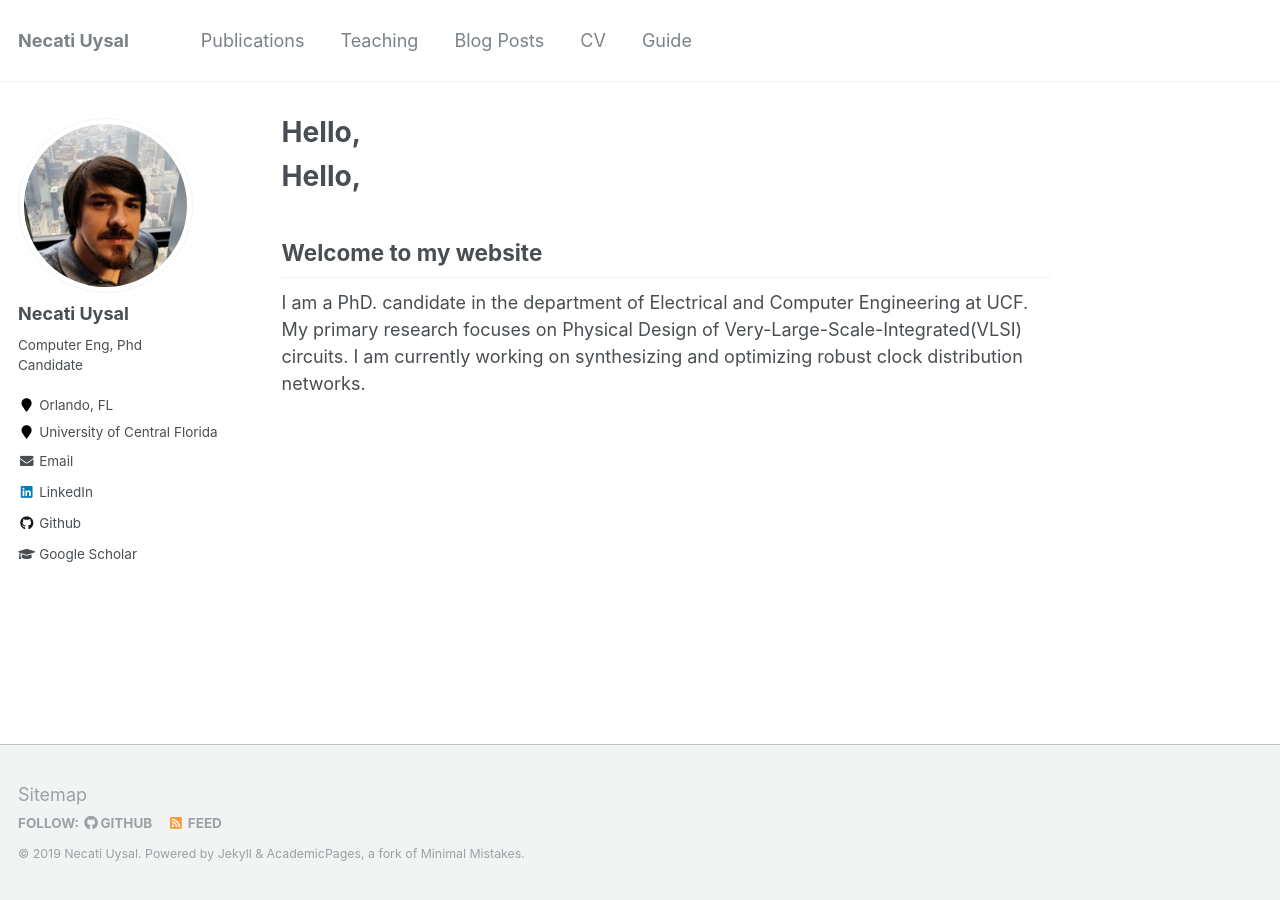
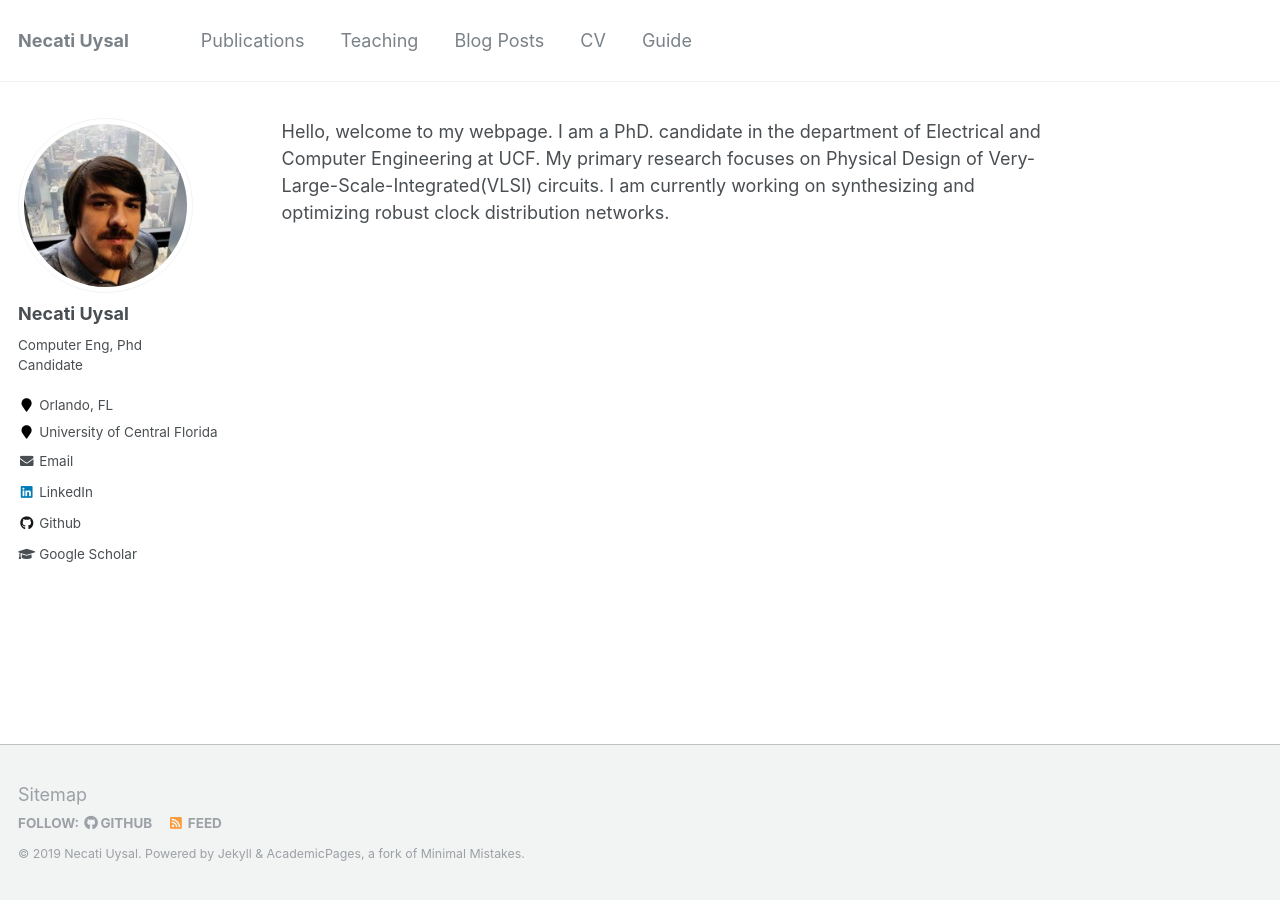
Before and after one commit to MrNjT/mrnjt.github.io, a Jekyll site: the page built from index.md, in a window 1280 px wide. Built offline with Jekyll 4.4.1, drawn with Linux system fonts in a browser that asks for light colours; our own code applies the rules of GitHub Pages for plain Markdown files.

Commit message:
Update index.md

```diff
--- a/index.md
+++ b/index.md
@@ -1,4 +1,2 @@
-# Hello,
-## Welcome to my website
 
-I am a PhD. candidate in the department of Electrical and Computer Engineering at UCF. My primary research focuses on Physical Design of Very-Large-Scale-Integrated(VLSI) circuits. I am currently working on synthesizing and optimizing  robust clock distribution networks.
+Hello, welcome to my webpage. I am a PhD. candidate in the department of Electrical and Computer Engineering at UCF. My primary research focuses on Physical Design of Very-Large-Scale-Integrated(VLSI) circuits. I am currently working on synthesizing and optimizing  robust clock distribution networks.
```
